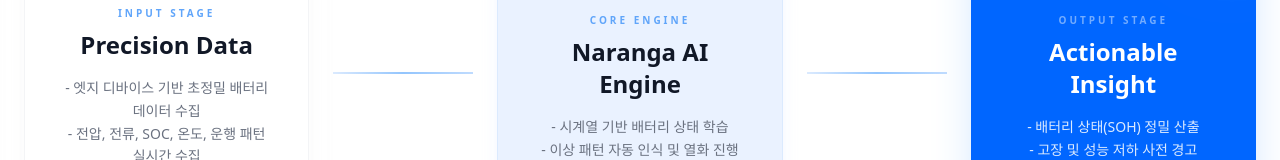
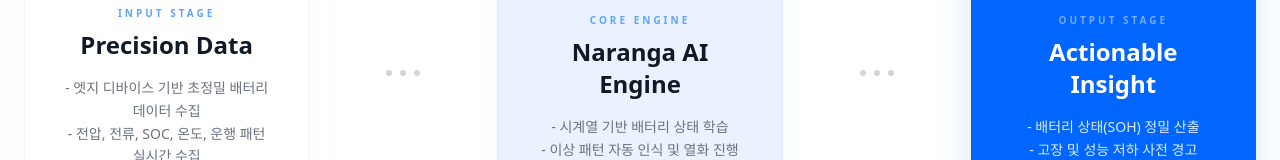
Before and after one commit to NarangaApp/homepage, a React (Vite) app: page /company/business in a window 1280 px wide. Shown: the part 1025-1185 px from the top of the page. Built offline with nearby package versions, Linux system fonts and the light colour scheme; a web font is replaced by a local one.

Commit message:
메인 페이지 technetwork의 노드들 겹치는것 해결, 사업분야 페이지 사소한 디자인 수정

```diff
--- a/components/TechNetwork.tsx
+++ b/components/TechNetwork.tsx
@@ -50,14 +50,14 @@
     ];
 
     const mobileNodes = [
-      { id: 1, title: '실시간 멀티 스캐너', desc: 'Real-time Multi Scanner', x: 18, y: 16, img: '/images/thumbs/app-proof-2025-05-thumb-v2.png', conn: [6, 5, 2], status: 'RUNNING', badgeDetail: '출원 2023-0182953' },
-      { id: 2, title: '허위매물 조회 서비스', desc: 'Fake Listing Detection', x: 82, y: 16, img: '/images/thumbs/app-proof-2025-04-thumb-v2.png', conn: [6, 1, 3], status: 'ACTIVE', badgeDetail: '출원 2023-0171413' },
-      { id: 5, title: '자동차 유전자 AI 지도', desc: 'Automotive DNA AI Map', x: 16, y: 48, img: '/images/patent-10-2024-0111369.png', conn: [6, 8, 1], status: 'REGISTERED', badgeDetail: '등록 제 10-0111369 호' },
-      { id: 6, title: '기업부설연구소 인정', desc: 'R&D Center Certification', x: 50, y: 58, img: '/images/certificate-rnd-lab.png', conn: [1, 2, 3, 4, 5, 7, 8], status: 'OFFICIAL', badgeDetail: '인증서 보유' },
-      { id: 3, title: '차량 상태 증강현실', desc: 'AR Condition Viewer', x: 84, y: 46, img: '/images/thumbs/app-proof-2025-03-thumb-v2.png', conn: [6, 2, 4], status: 'BETA', badgeDetail: '출원 2024-0090904' },
-      { id: 8, title: '가격산출 동작 알고리즘', desc: 'Pricing Algorithm Logic', x: 18, y: 84, img: '/images/thumbs/app-proof-2025-01-thumb-v2.png', conn: [6, 7, 5], status: 'PENDING', badgeDetail: '출원 2023-0141562' },
-      { id: 4, title: 'OCV 배터리 진단', desc: 'OCV Battery Diagnostics', x: 82, y: 82, img: '/images/thumbs/app-proof-2025-02-thumb-v2.png', conn: [6, 3, 7], status: 'ANALYZING', badgeDetail: '출원 2025-0112372' },
-      { id: 7, title: '중고차 가격산출 서버', desc: 'AI Price Estimation Server', x: 50, y: 92, img: '/images/patent-10-2023-0141562.png', conn: [6, 4, 8], status: 'REGISTERED', badgeDetail: '등록 제 10-0141562 호' }
+      { id: 1, title: '실시간 멀티 스캐너', desc: 'Real-time Multi Scanner', x: 14, y: 14, img: '/images/thumbs/app-proof-2025-05-thumb-v2.png', conn: [6, 5, 2], status: 'RUNNING', badgeDetail: '출원 2023-0182953' },
+      { id: 2, title: '허위매물 조회 서비스', desc: 'Fake Listing Detection', x: 86, y: 22, img: '/images/thumbs/app-proof-2025-04-thumb-v2.png', conn: [6, 1, 3], status: 'ACTIVE', badgeDetail: '출원 2023-0171413' },
+      { id: 5, title: '자동차 유전자 AI 지도', desc: 'Automotive DNA AI Map', x: 12, y: 44, img: '/images/patent-10-2024-0111369.png', conn: [6, 8, 1], status: 'REGISTERED', badgeDetail: '등록 제 10-0111369 호' },
+      { id: 3, title: '차량 상태 증강현실', desc: 'AR Condition Viewer', x: 88, y: 50, img: '/images/thumbs/app-proof-2025-03-thumb-v2.png', conn: [6, 2, 4], status: 'BETA', badgeDetail: '출원 2024-0090904' },
+      { id: 6, title: '기업부설연구소 인정', desc: 'R&D Center Certification', x: 50, y: 62, img: '/images/certificate-rnd-lab.png', conn: [1, 2, 3, 4, 5, 7, 8], status: 'OFFICIAL', badgeDetail: '인증서 보유' },
+      { id: 8, title: '가격산출 동작 알고리즘', desc: 'Pricing Algorithm Logic', x: 12, y: 74, img: '/images/thumbs/app-proof-2025-01-thumb-v2.png', conn: [6, 7, 5], status: 'PENDING', badgeDetail: '출원 2023-0141562' },
+      { id: 4, title: 'OCV 배터리 진단', desc: 'OCV Battery Diagnostics', x: 88, y: 82, img: '/images/thumbs/app-proof-2025-02-thumb-v2.png', conn: [6, 3, 7], status: 'ANALYZING', badgeDetail: '출원 2025-0112372' },
+      { id: 7, title: '중고차 가격산출 서버', desc: 'AI Price Estimation Server', x: 50, y: 94, img: '/images/patent-10-2023-0141562.png', conn: [6, 4, 8], status: 'REGISTERED', badgeDetail: '등록 제 10-0141562 호' }
     ];
 
     return (isMobile ? mobileNodes : desktopNodes).map(node => ({
--- a/pages/company/business/page.tsx
+++ b/pages/company/business/page.tsx
@@ -54,7 +54,11 @@
 
             {/* Connector */}
             <div className="hidden lg:flex items-center justify-center">
-              <div className="h-0.5 w-full max-w-[140px] bg-gradient-to-r from-blue-100 via-blue-300 to-blue-200" />
+              <div className="flex items-center gap-2">
+                <span className="w-1.5 h-1.5 rounded-full bg-gray-300" />
+                <span className="w-1.5 h-1.5 rounded-full bg-gray-300" />
+                <span className="w-1.5 h-1.5 rounded-full bg-gray-300" />
+              </div>
             </div>
 
             {/* Center: Naranga AI Engine */}
@@ -80,7 +84,11 @@
 
             {/* Connector */}
             <div className="hidden lg:flex items-center justify-center">
-              <div className="h-0.5 w-full max-w-[140px] bg-gradient-to-r from-blue-100 via-blue-300 to-blue-200" />
+              <div className="flex items-center gap-2">
+                <span className="w-1.5 h-1.5 rounded-full bg-gray-300" />
+                <span className="w-1.5 h-1.5 rounded-full bg-gray-300" />
+                <span className="w-1.5 h-1.5 rounded-full bg-gray-300" />
+              </div>
             </div>
 
             {/* Step 2: Intelligent Insight */}
```
